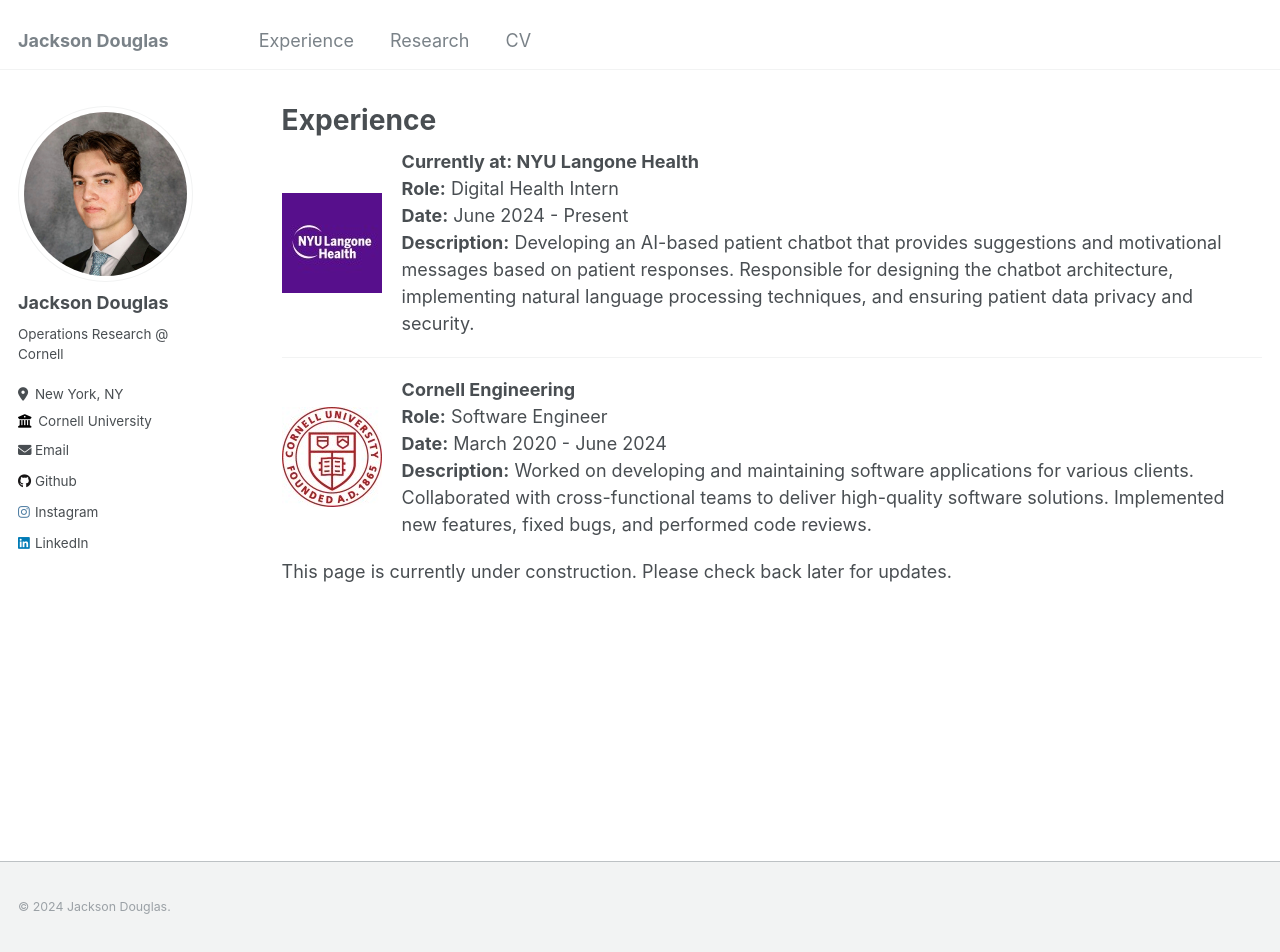
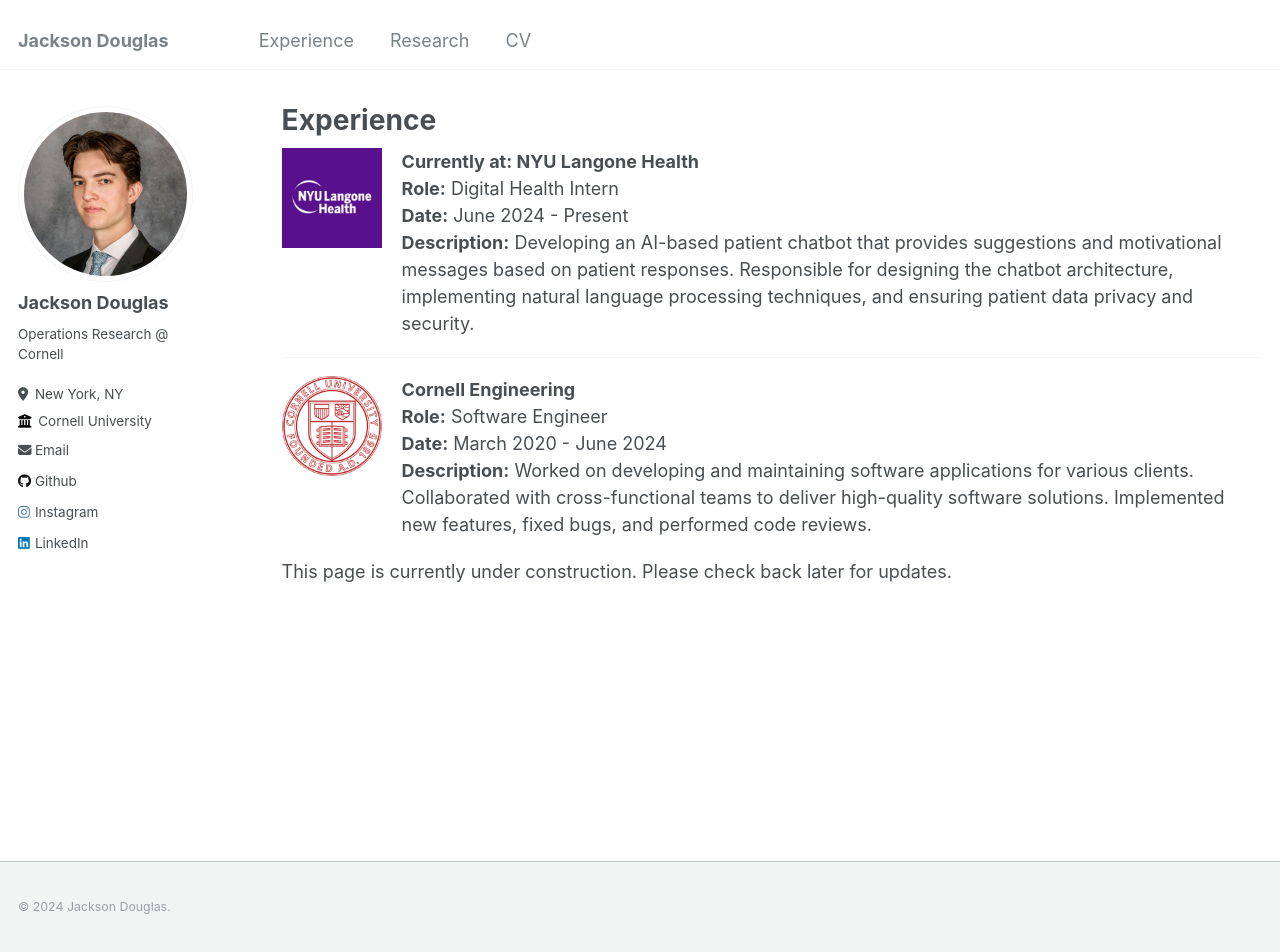
Before and after one commit to jacksonhdouglas/jacksonhdouglas.github.io, a Jekyll site: the page built from _pages/experience.md, in a window 1280 px wide and 952 px high. Built offline with Jekyll 4.4.1, drawn with Linux system fonts in a browser that asks for light colours.

Commit message:
updated images/alignment

```diff
--- a/_pages/experience.md
+++ b/_pages/experience.md
@@ -5,7 +5,7 @@ permalink: /experience/
 author_profile: true
 ---
 
-<div style="display: flex; align-items: center; margin-bottom: 20px;">
+<div style="display: flex; align-items: flex-start; margin-bottom: 20px;">
     <img src="/images/nyulangonehealth_logo.jpg" alt="NYU Langone Health" style="width: 100px; height: 100px; margin-right: 20px;">
     <div>
         <strong>Currently at: NYU Langone Health</strong><br>
@@ -17,7 +17,7 @@ author_profile: true
 
 ---
 
-<div style="display: flex; align-items: center; margin-bottom: 20px;">
+<div style="display: flex; align-items: flex-start; margin-bottom: 20px;">
     <img src="/images/cornell_logo.jpg" alt="Cornell Engineering" style="width: 100px; height: 100px; margin-right: 20px;">
     <div>
         <strong>Cornell Engineering</strong><br>
```
Also changed, not shown: images/cornell_logo.jpg, images/nyulangonehealth_logo.jpg.
